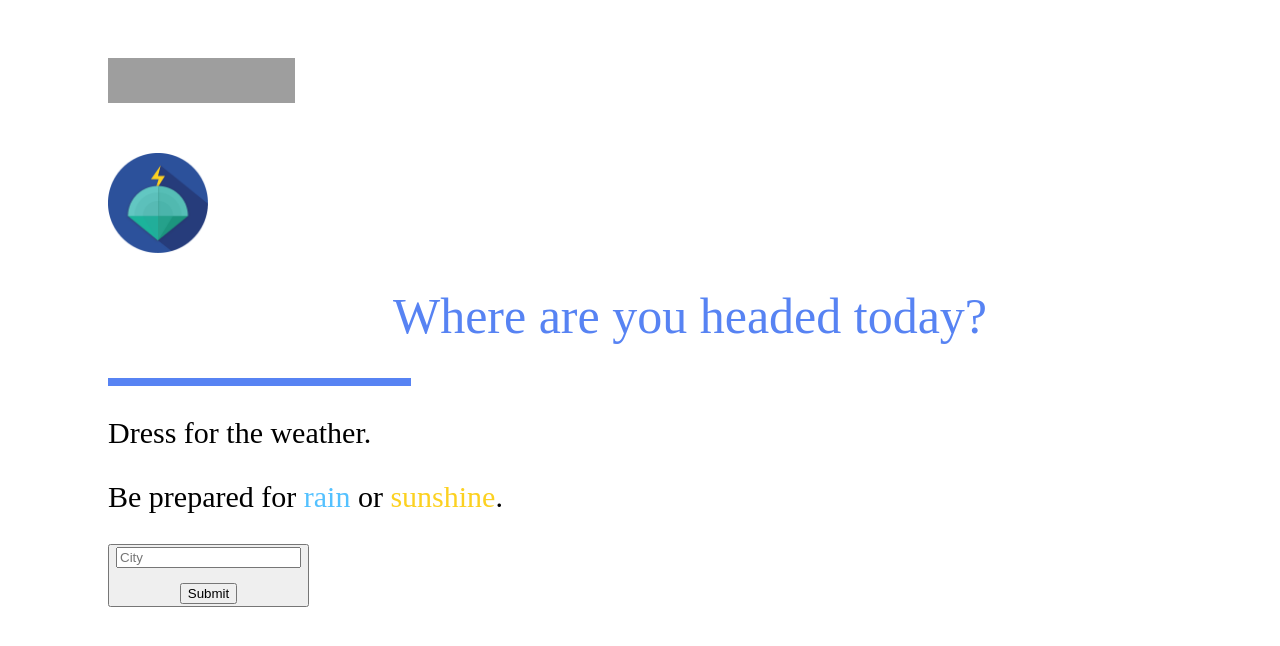
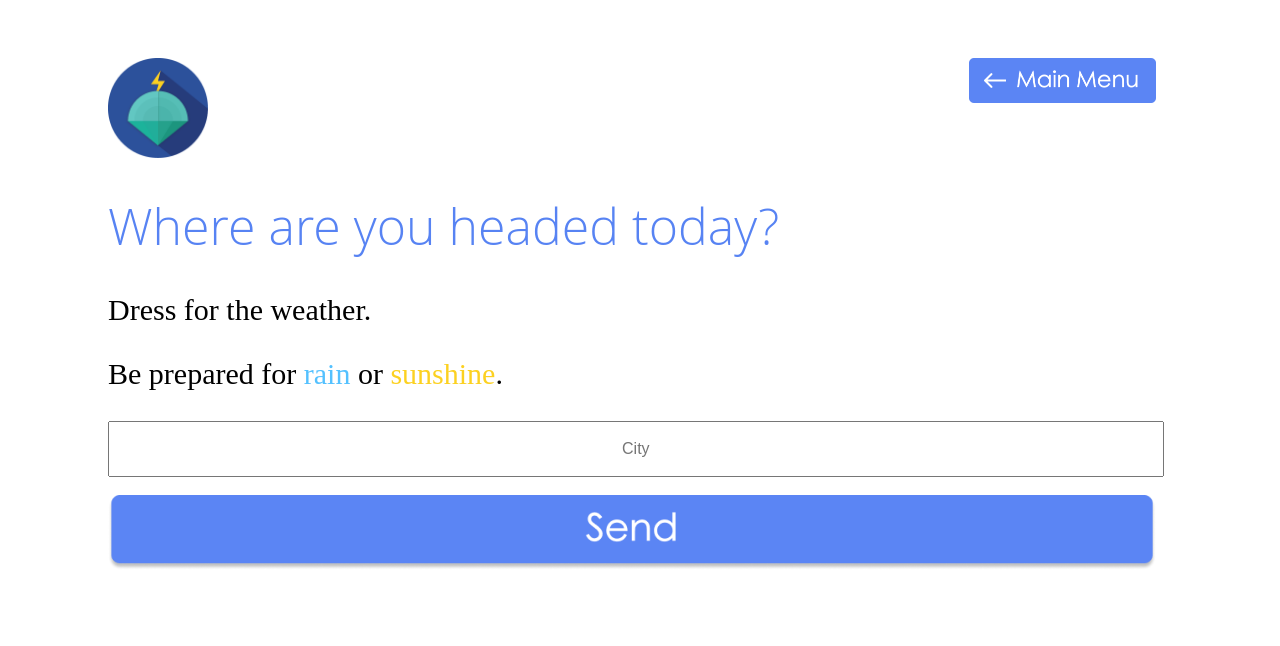
Before and after one commit to Paulinakhew/outweather, a Flask app: page /weather in a window 1280 px wide. Shown: the top 646 px of the page. Run offline with Flask 2, Linux system fonts and the light colour scheme; some web fonts are replaced; grey boxes are pictures that could not be loaded.

Commit message:
:lipstick: Finish the second page

```diff
--- a/templates/weather.html
+++ b/templates/weather.html
@@ -45,32 +45,75 @@
                 font-weight:300;
                 font-size:30px;
             }
+
+            .send-container {
+                width: 90%;
+
+            }
+
+            .send-btn {
+                width: 100%;
+            }
+
+            .city-input {
+                width: 100%;
+                color: #5B85F4;
+                height: 50px;
+                text-align: center;
+                font-size:100%;
+            }
+
+            .input-group.md-form.form-sm.form-1 input{
+                border: 1px solid #bdbdbd;
+                border-top-right-radius: 0.25rem;
+                border-bottom-right-radius: 0.25rem;
+            }
+            .input-group.md-form.form-sm.form-2 input {
+                border: 1px solid #bdbdbd;
+                border-top-left-radius: 0.25rem;
+                border-bottom-left-radius: 0.25rem;
+            }
+            .input-group.md-form.form-sm.form-2 input.red-border  {
+                border: 1px solid #ef9a9a;
+            }
+            .input-group.md-form.form-sm.form-2 input.lime-border  {
+                border: 1px solid #cddc39;
+            }
+            .input-group.md-form.form-sm.form-2 input.amber-border  {
+                border: 1px solid #ffca28;
+            }
+            .header {
+                width:90%;
+            }
         </style>
-        <link rel="stylesheet" href="static/weather.css">
     </head>
     <body>
+        <div class='header'>
             <a href="/mainmenu">
                 <div>
-                <img class="image" src="static/images/BackMainMenu.png" style="width:186.5px;height:45px;"></img>
+                    <img class="image" src="static/images/main_menu_btn.png" style="width:186.5px;height:45px;float:right;"></img>
                 </div>
             </a>
             <img class="image" src="static/images/icon.png" style="width:100px;height:100px;"></img>
+        </div>
         <h1 class="title"><blue>Where are you headed today?</blue></h1>
-        <div class="rectangle"></div>
 
         <div>
             <h3>Dress for the weather.</h3>
             <h3>Be prepared for <lightblue>rain</lightblue> or <yellow>sunshine</yellow>.</h3>
+            <div class="my-3 py-3 send-container">
+                <form action="/weather" method="post">
+                    <div class="input-group-prepend">
+                        <span class="input-group-text purple lighten-3" id="basic-text1"><i class="fas fa-search text-white"
+                            aria-hidden="true"></i>
+                        </span>
                     </div>
-
-        <button type="button">
-
-            <div class="my-3 py-3">
-                    <form action="/weather" method="post">
-                        <input name="city" placeholder="City">     </br>  </br>
-                        <input type="submit">
+                    <input class="form-control city-input" type="text" placeholder="City" name='city'>
+                    </br>
+                    </br>
+                    <input type="image" class="send-btn" src="https://github.com/Paulinakhew/hack_the_valley/blob/master/static/images/Send.png?raw=true" border="0" alt="Submit" />
                 </form>
             </div>
-        </button>
+        </div>
     </body>
 </html>
```
Lines whose indentation alone changed are shown as unchanged.
